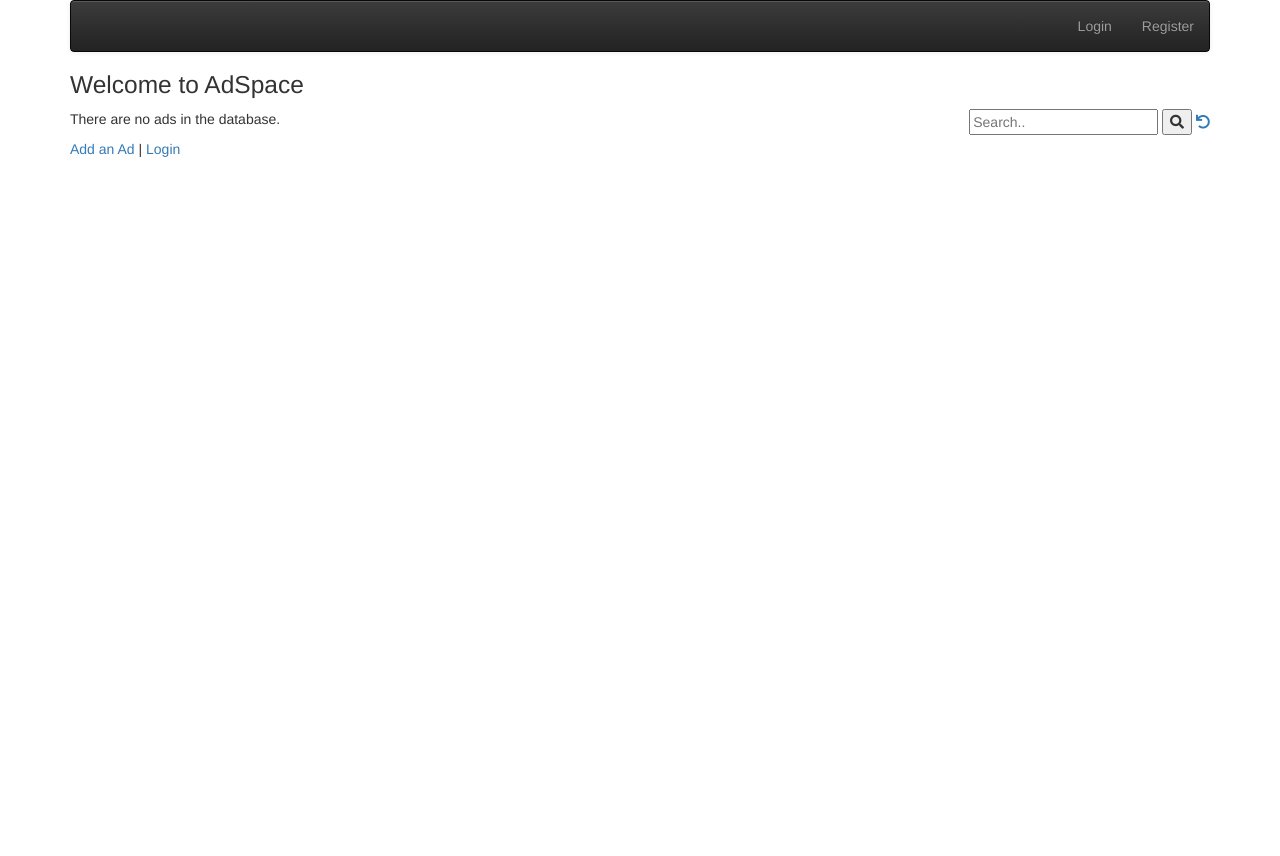
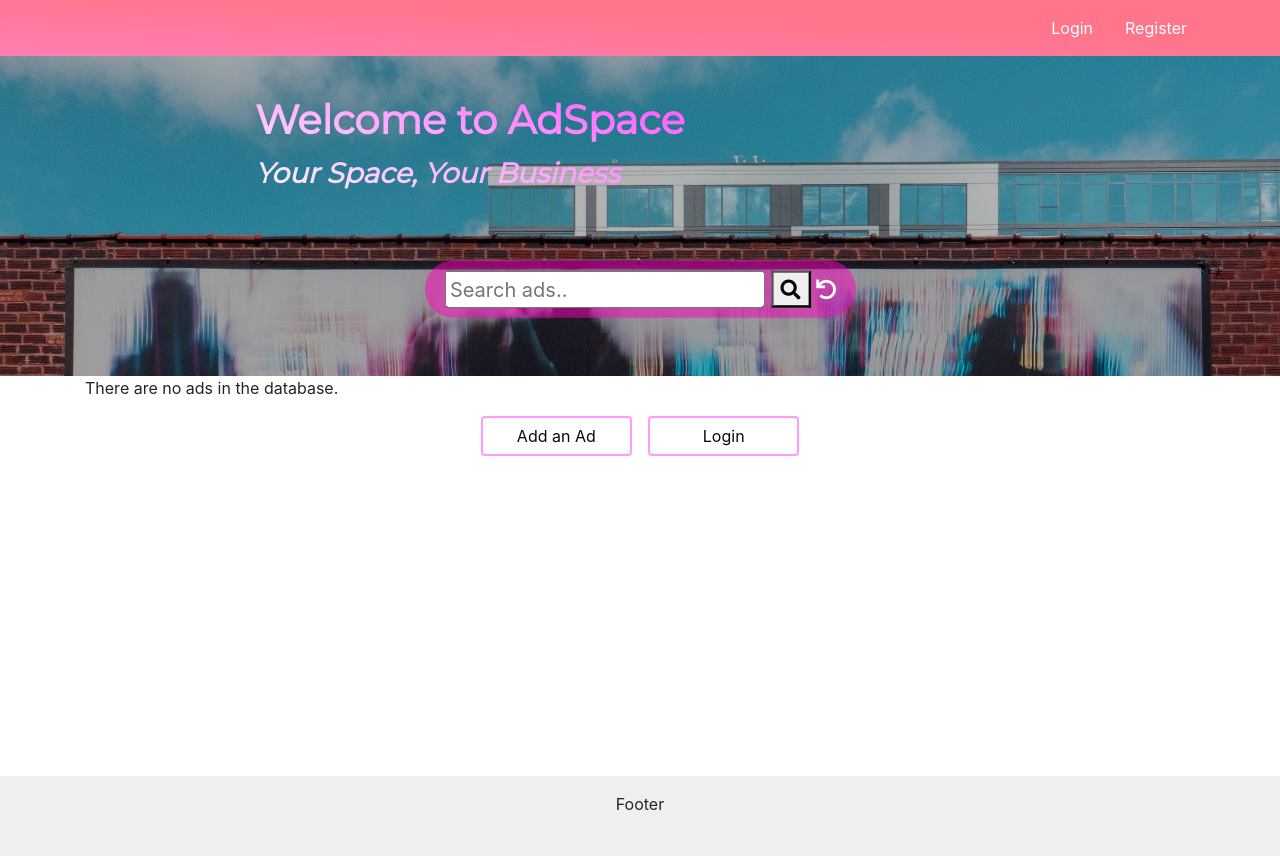
Before and after one commit to Lemour-sudo/Ads-Site, a Django app: template ads/templates/ads/ad_list.html in a window 1280 px wide. Before the commit the page ends 157 px from the top, so only its background shows below. Run offline with Django 3.2, Linux system fonts and the light colour scheme; the template is opened without the code that fills it, so the values that code supplies are empty; some libraries are stand-ins or nearby versions.

Commit message:
Styled up homepage.

```diff
--- a/ads/templates/ads/ad_confirm_delete.html
+++ b/ads/templates/ads/ad_confirm_delete.html
@@ -1,5 +1,6 @@
 {% extends "base_menu.html" %}
 {% block content %}
+<div class="body-container">
   <h1>Delete Ad</h1>
 
   <p>Are you sure you want to delete the ad: {{ ad }}?</p>
@@ -8,4 +9,5 @@
     {% csrf_token %}
     <input type="submit" value="Yes, delete.">
   </form>
+</div>
 {% endblock %}
--- a/ads/templates/ads/ad_form.html
+++ b/ads/templates/ads/ad_form.html
@@ -1,6 +1,7 @@
 {% extends "base_menu.html" %}
 {% load crispy_forms_tags %}
 {% block content %}
+<div class="body-container">
   <p>
     <form action="" method="post" id="upload_form" enctype="multipart/form-data">
       {% csrf_token %}
@@ -9,6 +10,8 @@
       <input type="submit" value="Cancel" onclick="window.location.href='{% url 'ads:all' %}';return false;">
     </form>
   </p>
+</div>
+
 <!-- https://stackoverflow.com/questions/2472422/django-file-upload-size-limit -->
 <script>
 $("#upload_form").submit(function() {
--- a/ads/templates/ads/ad_list.html
+++ b/ads/templates/ads/ad_list.html
@@ -1,87 +1,117 @@
 {% extends "base_menu.html" %}
+
+{% load static %}
+
 {% block content %}
-<h1 style="font-size: 1.75em;">Welcome to AdSpace</h1>
-<div style="float:right">
+<div class="hero">
+  <div class="container">
+    <div class="hero-content">
+      <h1>Welcome to AdSpace</h1>
+      <p><i>Your Space, Your Business</i></p>
+    </div>
+    <div class="search">
       <!-- https://www.w3schools.com/howto/howto_css_search_button.asp -->
       <form>
-  <input type="text" placeholder="Search.." name="search"
-  {% if search %} value="{{ search }}" {% endif %}
-  >
+        <input type="text" placeholder="Search ads.." name="search" {% if search %} value="{{ search }}" {% endif %}>
         <button type="submit"><i class="fa fa-search"></i></button>
         <a href="{% url 'ads:all' %}"><i class="fa fa-undo"></i></a>
       </form>
     </div>
+  </div>
+</div>
+
+<div class="container">
+  {% if ad_list %}
+  <div class="cards-group">
+    {% for ad in ad_list %}
+      <div class="card">
+        <div class="card-image">
+          {% if ad.content_type %}
+            <img src="{% url 'ads:ad_picture' ad.id %}" onclick="document.getElementById('overlay').style.display = 'block';">
+          {% else %}
+            <img src="{% static 'images/default-thumbnail.jpg' %}" alt="">
+          {% endif %}
+        </div>
+
+        <div class="card-content">
+          <h2 class="card-title">{{ ad.title }}</h2>
+
+          <div class="card-body">
+            <div class="card-body-details">
               <p>
-{% if ad_list %}
-<ul>
-  {% for ad in ad_list %}
-    <li style="margin-bottom: 15px;">
-        <a href="{% url 'ads:ad_detail'  ad.id %}">{{ ad.title }}</a>
+                {% if ad.text|length < 100 %}
+                  {{ ad.text }}
+                {% else %}
+                  {{ ad.text|slice:"0:99" }}
+                  <a href="{% url 'ads:ad_detail'  ad.id %}">...</a>
+                {% endif %}
+              </p>
+
+              <small>
+                <i>
+                  {% if ad.owner.username %}
+                    added by {{ ad.owner.username }}
+                  {% endif %}
+                  {{ ad.natural_updated }}
+                </i>
+              </small>
+            </div>
+
+            <div class="card-actions-group">
               {% if ad.owner == user %}
-        (<a href="{% url 'ads:ad_update' ad.id %}">Edit</a> |
-        <a href="{% url 'ads:ad_delete' ad.id %}">Delete</a>)
+                <a href="{% url 'ads:ad_update' ad.id %}" style="margin-bottom: 0.45em;"><i class="fa fa-pencil"></i></a>
+                <a href="{% url 'ads:ad_delete' ad.id %}"><i class="fa fa-trash"></i></a>
               {% endif %}
+
               {% if user.is_authenticated %}
                 <!-- Two hrefs with two stacked icons each - one showing and one hidden -->
-        <a href="#" onclick=
-            "favPost('{% url 'ads:ad_unfavorite' ad.id %}', {{ ad.id }} );return false;"
-            {% if ad.id not in favorites %} style="display: none;" {% endif %}
-            id="favorite_star_{{ad.id}}">
-        <span class="fa-stack" style="vertical-align: middle;">
+                <a href="#" onclick="favPost('{% url 'ads:ad_unfavorite' ad.id %}', {{ ad.id }} );return false;" {% if ad.id not in favorites %} style="display: none;" {% endif %} id="favorite_star_{{ad.id}}">
+                  <span class="fa-stack">
                     <i class="fa fa-star fa-stack-1x" style="color: orange;"></i>
                     <i class="fa fa-star-o fa-stack-1x"></i>
                   </span>
                 </a>
                 <!-- the second href -->
-        <a href="#" onclick=
-             "favPost('{% url 'ads:ad_favorite' ad.id %}', {{ ad.id }} );return false;"
-            {% if ad.id in favorites %} style="display: none;" {% endif %}
-            id="unfavorite_star_{{ad.id}}">
+                <a href="#" onclick="favPost('{% url 'ads:ad_favorite' ad.id %}', {{ ad.id }} );return false;" {% if ad.id in favorites %} style="display: none;" {% endif %} id="unfavorite_star_{{ad.id}}">
                   <span class="fa-stack" style="vertical-align: middle;">
                     <i class="fa fa-star fa-stack-1x" style="display: none; color: orange;"></i>
                     <i class="fa fa-star-o fa-stack-1x"></i>
                   </span>
                 </a>
               {% endif %}
-        <div style="left:10px">
-            {% if ad.text|length < 100 %}
-                {{ ad.text }}
-            {% else %}
-                {{ ad.text|slice:"0:99" }}
-                <a href="{% url 'ads:ad_detail'  ad.id %}">...</a>
-            {% endif %}
             </div>
-        <small>
-        {% if ad.owner.username %}
-            added by {{ ad.owner.username }}
-        {% endif %}
-        {{ ad.natural_updated }}
-        </small>
-    </li>
+          </div>
+
+          <a class="btn" href="{% url 'ads:ad_detail' ad.id %}">Read More</a>
+        </div>
+      </div>
     {% endfor %}
-</ul>
+  </div>
+
   {% else %}
     <p>There are no ads in the database.</p>
   {% endif %}
-</p>
-<p>
-<a href="{% url 'ads:ad_create' %}">Add an Ad</a> |
+
+  <div class="utility-buttons">
+    <a class="btn" href="{% url 'ads:ad_create' %}">Add an Ad</a>
     {% if user.is_authenticated %}
-<a href="{% url 'logout' %}?next={% url 'ads:all' %}">Logout</a>
+      <a class="btn" href="{% url 'logout' %}?next={% url 'ads:all' %}">Logout</a>
     {% else %}
-<a href="{% url 'login' %}?next={% url 'ads:all' %}">Login</a>
+      <a class="btn" href="{% url 'login' %}?next={% url 'ads:all' %}">Login</a>
     {% endif %}
-</p>
+  </div>
+</div>
+
 
 <script>
   function favPost(url, ad_id) {
     console.log('Requesting JSON');
-    $.post(url, {},  function(rowz){
+    $.post(url, {}, function (rowz) {
       console.log(url, 'finished');
-        $("#unfavorite_star_"+ad_id).toggle();
-        $("#favorite_star_"+ad_id).toggle();
-    }).fail(function(xhr) {
-        alert('Url failed with '+xhr.status+' '+url);
+      $("#unfavorite_star_" + ad_id).toggle();
+      $("#favorite_star_" + ad_id).toggle();
+    }).fail(function (xhr) {
+      alert('Url failed with ' + xhr.status + ' ' + url);
     });
   }
 </script>
--- /dev/null
+++ b/home/static/css/styles.css
@@ -0,0 +1,325 @@
+@import url('https://fonts.googleapis.com/css?family=Montserrat');
+
+:root {
+  --passionate-bed-gradient: linear-gradient(to bottom left, #ff758c 40%, #ff7eb3 100%);
+}
+
+html {
+  height: 100%;
+  box-sizing: border-box;
+}
+
+body {
+  position: relative;
+  min-height: 100%;
+  margin-bottom: 100px;
+  padding-bottom: 6rem;
+}
+
+.container-fluid {
+  padding: 0;
+}
+
+.body-container {
+  margin: 7em 15em 0;
+}
+
+input {
+  max-width: 30em;
+}
+
+
+/*** Navbar ***/
+.navbar {
+  color: white;
+  background: var(--passionate-bed-gradient);
+}
+
+.navbar a {
+  color: white;
+}
+.navbar a:hover {
+  background-color: transparent !important;
+  color: purple;
+}
+
+.navbar-nav .dropdown-menu {
+  position: absolute;
+  min-width: unset;
+  left: unset;
+  right: 1%;
+  padding: 0 1em;
+}
+
+.navbar-nav .dropdown-menu a {
+  padding: 0;
+  color: purple;
+}
+.navbar-nav .dropdown-menu a:hover {
+  color: rgb(224, 4, 125);
+}
+
+.navbar-text {
+  font-size: 1.25em;
+  font-style: italic;
+  font-weight: bold;
+  color: gold;
+}
+
+
+/*** Footer ***/
+.footer {
+  position: absolute;
+  bottom: 0;
+  width: 100%;
+  height: 5em;
+  padding: 1rem;
+  margin-top: 330px;
+  background-color: #efefef;
+  text-align: center;
+}
+
+
+/*** Hero Section ***/
+.hero {
+  display: flex;
+  flex-direction: column;
+  height: 15em;
+  margin-top: 3.5em;
+
+  background-image:
+    linear-gradient(
+      rgba(0, 0, 0, 0.3),
+      rgba(0, 0, 0, 0.3)
+    ),
+    url('../images/billboard.jpg');
+    background-size: cover;
+}
+
+.hero .container {
+  display: flex;
+  flex-direction: column;
+  flex: 1;
+}
+
+.hero-content {
+  height: fit-content;
+  margin-top: 2.5em;
+
+  text-align: center;
+  font-family: 'Montserrat';
+
+  color: white;
+  background: linear-gradient(20deg, white, rgb(255, 5, 251));
+  background-clip: text;
+  -webkit-background-clip: text;
+  -webkit-text-fill-color: transparent;
+}
+.hero-content h1 {
+  font-size: 1.75em;
+  font-weight: bold;
+}
+.hero-content p {
+  font-size: 1em;
+  font-weight: bold;
+}
+
+.search {
+  width: max-content;
+  margin: auto auto 2em;
+  border-radius: 1.5em;
+  padding: 0.5em 1em;
+  background-color: rgba(255, 0, 191, 0.5);
+}
+.search .fa-undo {
+  color: white;
+}
+
+
+/*** Bottom buttons on the homepage ***/
+.utility-buttons {
+  display: flex;
+  justify-content: center;
+  gap: 1em;
+}
+.utility-buttons .btn {
+  width: 15ch;
+  color: #0a0a0a;
+  cursor: pointer;
+  border: 2px solid rgba(255, 5, 251, 0.4);
+}
+.utility-buttons .btn:hover {
+  border: 2px solid rgb(255, 5, 251);
+  background-color: rgba(255, 5, 251, 0.26);
+}
+
+
+/*** Ad Details Section ***/
+.ad-details {
+  display: flex;
+  gap: 1em;
+}
+
+.ad-details > * {
+  flex-basis: 100%;
+}
+
+.ad-details .left-section {
+  /* height: fit-content; */
+  padding: 1em;
+  border-radius: 0.5em;
+  background: var(--passionate-bed-gradient);
+}
+
+.ad-details .right-section {
+  display: flex;
+  flex-direction: column;
+  gap: 2em;
+  align-items: center;
+  justify-content: center;
+}
+
+.ad-details .right-section img {
+  height: 100%;
+  width: 100%;
+  border-radius: 0.5em;
+  box-shadow: 10px 10px 5px #ccc;
+}
+
+.ad-details .right-section p {
+  margin-top: 3em;
+}
+
+/*** Cards Section ***/
+.cards-group {
+  display: flex;
+  flex-wrap: wrap;
+  justify-content: space-around;
+  margin: 1em auto;
+  padding: 0;
+}
+
+
+/*** Single Card ***/
+.card {
+  width: 20em;
+  display: flex;
+  flex-direction: column;
+  border-radius: 0.25rem;
+  margin: 1em 1em;
+
+  box-shadow: 0 20px 40px -14px rgba(0, 0, 0, 0.25);
+  transition: all 250ms cubic-bezier(0.250, 0.250, 0.750, 0.750);
+}
+.card:hover {
+  transform: scale(1.1);
+}
+
+.card-image {
+  height: 15em;
+}
+.card img {
+  height: 100%;
+  width: 100%;
+}
+
+.card-content {
+  display: flex;
+  flex-direction: column;
+  flex: 1 1 auto;
+  padding: 0.5em 1em;
+  background: var(--passionate-bed-gradient);
+}
+
+.card-actions-group {
+  display: flex;
+  flex-direction: column;
+  align-items: center;
+}
+
+.card-title {
+  margin: 0px;
+  font-size: 1.5em;
+  text-transform: capitalize;
+  letter-spacing: 1px;
+  color: #ffffff;
+}
+
+.card-body {
+  display: flex;
+  justify-content: space-between;
+  align-items: center;
+  padding: 0.75em 0.75em 1em;
+}
+
+.card .btn {
+  align-self: center;
+  width: 70%;
+  color: #ffffff;
+  text-transform: uppercase;
+  cursor: pointer;
+  border: 2px solid rgba(255, 255, 255, 0.2);
+}
+.card .btn:hover {
+  background-color: rgba(255, 255, 255, 0.12);
+}
+
+@media (min-width: 576px) {
+  .hero {
+    height: 20em;
+  }
+
+  .hero-content {
+    padding-left: 3em;
+    text-align: unset;
+  }
+  .hero-content h1 {
+    font-size: 2.5em;
+    font-weight: bold;
+  }
+  .hero-content p {
+    font-size: 1.75em;
+    font-weight: bold;
+  }
+
+  .search {
+    margin: auto auto 4em;
+    transform: scale(1.25);
+  }
+
+  .card-image {
+    /* height: 20em; */
+  }
+}
+
+@media (min-width: 768px) {
+  .hero {
+    padding: 0 5em;
+  }
+
+  .hero-content {
+    padding-left: 0;
+  }
+
+  .search {
+    width: max-content;
+  }
+
+  .card {
+    width: 25em;
+  }
+
+  .card-title {
+    font-size: 1.75em;
+  }
+}
+
+@media (min-width: 992px) {
+
+}
+
+@media (min-width: 1200px) {
+  .hero {
+    padding: 0 15em;
+  }
+}
--- a/home/templates/base_bootstrap.html
+++ b/home/templates/base_bootstrap.html
@@ -1,48 +1,34 @@
 <!DOCTYPE html>
 <html>
+
 <head>
-<!-- Edit dj4e-samples/settings.py and add APP_NAME = 'DJ4E Samples' or similar -->
+  <meta name="viewport" content="width=device-width, initial-scale=1" />
   <title>{% block title %}{{ settings.APP_NAME }}{% endblock %}</title>
 
-<link rel="stylesheet"
-    href="https://maxcdn.bootstrapcdn.com/bootstrap/3.4.0/css/bootstrap.min.css"
-    crossorigin="anonymous">
+  <link rel="stylesheet" href="https://stackpath.bootstrapcdn.com/bootstrap/4.1.3/css/bootstrap.min.css" integrity="sha384-MCw98/SFnGE8fJT3GXwEOngsV7Zt27NXFoaoApmYm81iuXoPkFOJwJ8ERdknLPMO" crossorigin="anonymous">
 
-<link rel="stylesheet"
-    href="https://maxcdn.bootstrapcdn.com/bootstrap/3.4.0/css/bootstrap-theme.min.css"
-    crossorigin="anonymous">
-
-<link rel="stylesheet"
-    href="https://code.jquery.com/ui/1.12.1/themes/ui-lightness/jquery-ui.css"
-     crossorigin="anonymous">
-
-<script src="https://ajax.googleapis.com/ajax/libs/jquery/3.3.1/jquery.min.js"
-    crossorigin="anonymous"></script>
-
-<script src="https://maxcdn.bootstrapcdn.com/bootstrap/3.4.0/js/bootstrap.min.js"
-    crossorigin="anonymous"></script>
-
-<script
-  src="https://code.jquery.com/ui/1.12.1/jquery-ui.js"
-  crossorigin="anonymous"></script>
+  <script src="https://code.jquery.com/jquery-3.3.1.slim.min.js" integrity="sha384-q8i/X+965DzO0rT7abK41JStQIAqVgRVzpbzo5smXKp4YfRvH+8abtTE1Pi6jizo" crossorigin="anonymous"></script>
+  <script src="https://cdnjs.cloudflare.com/ajax/libs/popper.js/1.14.3/umd/popper.min.js" integrity="sha384-ZMP7rVo3mIykV+2+9J3UJ46jBk0WLaUAdn689aCwoqbBJiSnjAK/l8WvCWPIPm49" crossorigin="anonymous"></script>
+  <script src="https://stackpath.bootstrapcdn.com/bootstrap/4.1.3/js/bootstrap.min.js" integrity="sha384-ChfqqxuZUCnJSK3+MXmPNIyE6ZbWh2IMqE241rYiqJxyMiZ6OW/JmZQ5stwEULTy" crossorigin="anonymous"></script>
 
   <link rel="stylesheet" href="https://use.fontawesome.com/releases/v5.8.1/css/all.css">
-
   <link rel="stylesheet" href="https://use.fontawesome.com/releases/v5.8.1/css/v4-shims.css">
 
-<style>
-    input {
-        max-width: 30em;
-    }
-</style>
+  {% load static %}
+  <link rel="stylesheet" href="{% static 'css/styles.css' %}">
+
 
   {% block head %} {% endblock %}
 
 </head>
+
 <body>
-<div class="container">
+
+  <div class="container-fluid">
     {% block navbar %} {% endblock %}
+
     {% block welcome %} {% endblock %}
+
     {% block messages %}
       {% if messages %}
         {% for msg in messages %}
@@ -52,9 +38,10 @@
         {% endfor %}
       {% endif %}
     {% endblock %}
-{% block content %}
-{% endblock %}
+    {% block content %} {% endblock %}
   </div>
+
   {% block footer %} {% endblock %}
 </body>
+
 </html>
--- a/home/templates/base_menu.html
+++ b/home/templates/base_menu.html
@@ -1,8 +1,10 @@
 {% extends "base_bootstrap.html" %}
+
 {% block navbar %}
   {% load app_tags %}
-<nav class="navbar navbar-default navbar-inverse">
-    <div class="container-fluid">
+
+  <nav class="navbar fixed-top navbar-expand-lg">
+    <div class="container">
       <div class="navbar-header">
         <a class="navbar-brand" href="{% url 'ads:all' %}">{{ settings.APP_NAME }}</a>
       </div>
@@ -10,33 +12,42 @@
       <!-- https://stackoverflow.com/questions/22047251/django-dynamically-get-view-url-and-check-if-its-the-current-page -->
 
       {% if user.is_authenticated %}
-            <div class="navbar-text" style="color: white;">{{request.user.username}}'s AdSpace</div>
+        <div class="navbar-text d-none d-sm-block ml-auto">{{request.user.username}}'s AdSpace</div>
       {% endif %}
 
-        <ul class="nav navbar-nav navbar-right">
+      <ul class="navbar-nav flex-row ml-auto">
         {% if user.is_authenticated %}
-                <li>
-                    <a href="{% url 'ads:ad_create' %}">Create Ad</a>
+        <li class="nav-item mr-3">
+          <a class="nav-link" href="{% url 'ads:ad_create' %}">Create Ad</a>
         </li>
 
-                <li class="dropdown">
-                    <a href="#" data-toggle="dropdown" class="dropdown-toggle">
-                        <img style="width: 25px;" src="{{ user|gravatar:60 }}"/><b class="caret"></b>
+        <li class="nav-item dropdown">
+          <a class="nav-link dropdown-toggle" href="#" id="navbarDropdown" role="button" data-toggle="dropdown" aria-haspopup="true" aria-expanded="false">
+            <img style="width: 25px;" src="{{ user|gravatar:60 }}" /><b class="caret"></b>
           </a>
-                    <ul class="dropdown-menu">
-                        <li><a href="{% url 'logout' %}?next={% url 'ads:all' %}">Logout</a></li>
-                    </ul>
-                </li>
-            {% else %}
-                <li>
-                    <a href="{% url 'login' %}?next={% url 'ads:all' %}">Login</a>
+
+          <div class="dropdown-menu" aria-labelledby="navbarDropdown">
+            <a class="dropdown-item" href="{% url 'logout' %}?next={% url 'ads:all' %}">Logout</a>
+          </div>
         </li>
 
-                <li>
-                    <a href="{% url 'register:signup' %}">Register</a>
+        {% else %}
+        <li class="nav-item mr-3">
+          <a class="nav-link" href="{% url 'login' %}?next={% url 'ads:all' %}">Login</a>
+        </li>
+
+        <li class="nav-item">
+          <a class="nav-link" href="{% url 'register:signup' %}">Register</a>
         </li>
         {% endif %}
       </ul>
     </div>
   </nav>
+
 {% endblock %}
+
+{% block footer %}
+  <div class="footer">
+    <p>Footer</p>
+  </div>
+{% endblock %}
--- a/home/templates/registration/login.html
+++ b/home/templates/registration/login.html
@@ -2,6 +2,7 @@
 
 {% block content %}
 
+<div class="body-container">
   {% if form.errors %}
     <p>Your username and password didn't match. Please try again.</p>
   {% endif %}
@@ -16,4 +17,5 @@
 
     <input type="hidden" name="next" value="{{ next }}" />
   </form>
+</div>
 {% endblock %}
--- a/mysite/settings.py
+++ b/mysite/settings.py
@@ -25,7 +25,7 @@ APP_NAME = 'AdSpace'   # Add
 SECRET_KEY = 'uzr)a8=(t4mztg!pccbzab*vr0om!fw@9^k%cux=#vh7wo4zn5'
 
 # SECURITY WARNING: don't run with debug turned on in production!
-DEBUG = False
+DEBUG = True
 
 ALLOWED_HOSTS = ['*']
 
@@ -136,7 +136,7 @@ USE_TZ = True
 # Static files (CSS, JavaScript, Images)
 # https://docs.djangoproject.com/en/3.1/howto/static-files/
 
-STATIC_URL = '/static/'
+STATIC_URL = '/home/static/'
 
 # Add the settings below
 
```
Also changed, not shown: ads/templates/ads/ad_detail.html (+40 -24 lines), register/templates/register/signup.html (+9 -7 lines), db.sqlite3, home/static/images/billboard.jpg (added), home/static/images/default-thumbnail.jpg (added). Lines whose indentation alone changed are shown as unchanged.
